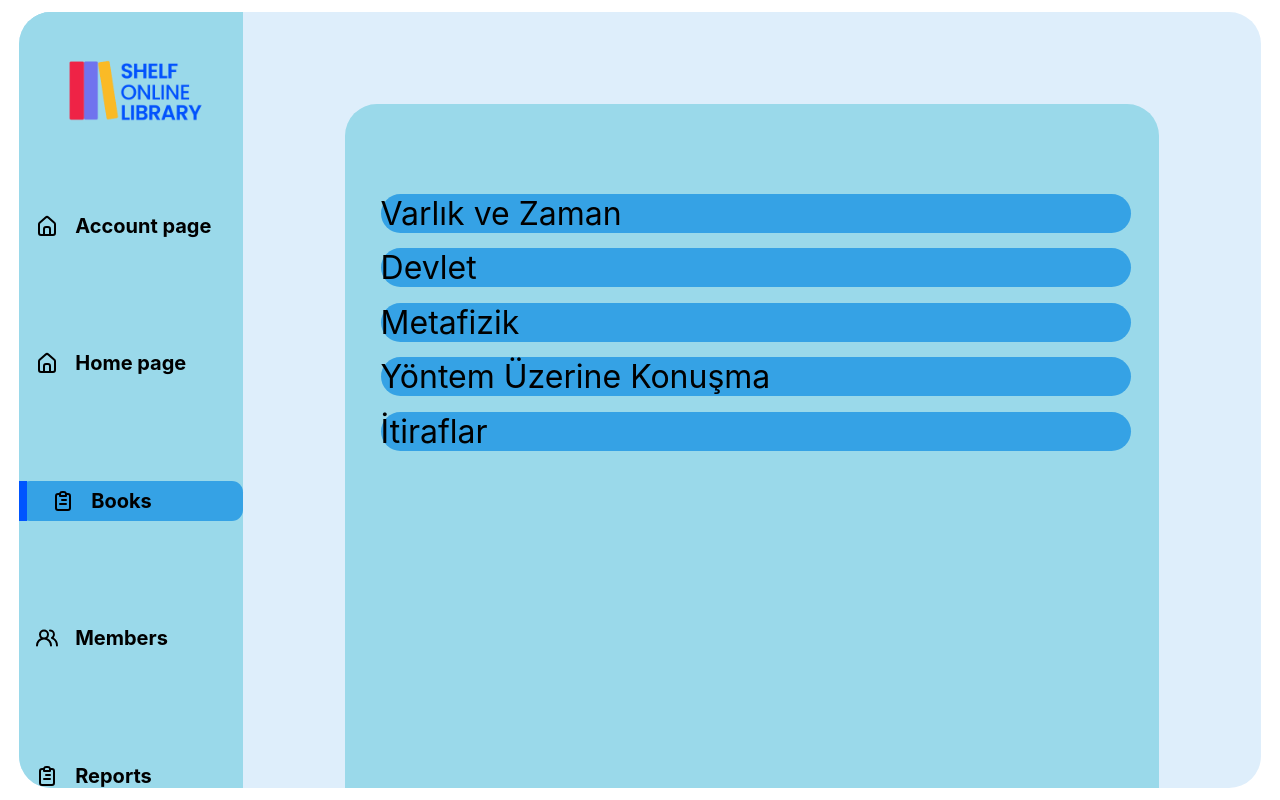
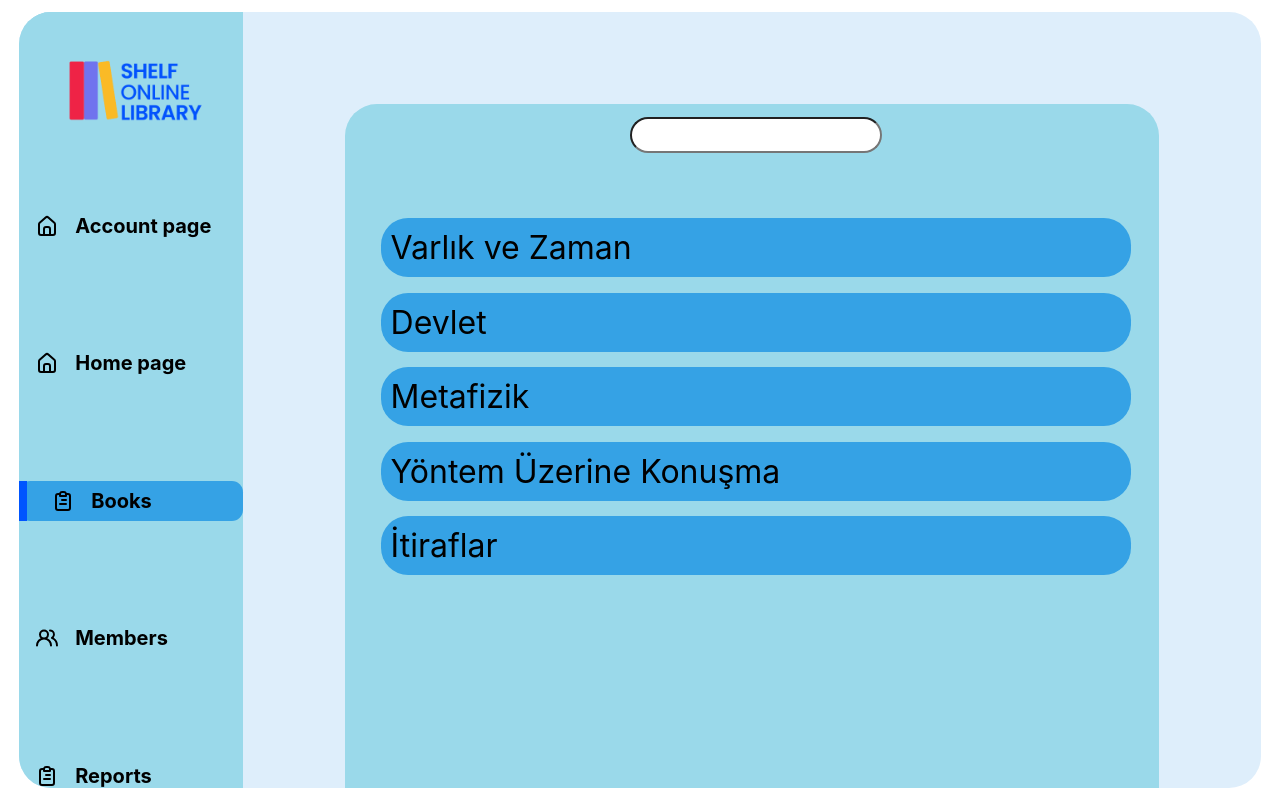
Before and after one commit to GTU-Ghostbusters/shelf_web_frontend, a React (Create React App) app: page / in a window 1280 px wide. Both pictures are taken after a click on the element "Books". Built offline with nearby package versions, Linux system fonts and the light colour scheme.

Commit message:
Implement members
Implemented pull members from database.

```diff
--- a/src/Components/Books/Books.css
+++ b/src/Components/Books/Books.css
@@ -7,6 +7,7 @@
     border-radius: 2rem;
     height: 80%;
     width: 80%;
+    text-align: center;
 }
 
 .BooksList{
@@ -23,4 +24,14 @@
     font-size: xx-large;
     border-radius: 1.7rem;
     margin: 2%;
+    padding: 10px;
 }
+
+.BookInput{
+    text-align: center;
+    margin-left: 35%;
+    margin-right: 30%;
+    height: 4%;
+    width: 30%;
+    border-radius: 1.7rem;
+}
--- a/src/Components/Books/Books.jsx
+++ b/src/Components/Books/Books.jsx
@@ -17,13 +17,17 @@ const Books = () => {
 
     return (
         <div className="Books">
-           <ul className="BooksList">
+            <input className="BookInput"></input>
+
+            <ul className="BooksList">
                 {books.map((book) => (
                     <li className="BooksListElement" key={book.id}>
                         {book.name}
                     </li>
                 ))}
-           </ul>
+            </ul>
+
+
         </div>
     )
 }
--- a/src/Components/Members/Members.css
+++ b/src/Components/Members/Members.css
@@ -23,4 +23,14 @@
     font-size: xx-large;
     border-radius: 1.7rem;
     margin: 2%;
+    padding: 10px;
 }
+
+.MemberInput{
+    text-align: center;
+    margin-left: 35%;
+    margin-right: 30%;
+    height: 4%;
+    width: 30%;
+    border-radius: 1.7rem;
+}
--- a/src/Components/Members/Members.jsx
+++ b/src/Components/Members/Members.jsx
@@ -15,6 +15,8 @@ const Members = () => {
 
     return (
         <div className="Members">
+            <input className="MemberInput"/>
+
            <ul className="MembersList">
                 {users.map((user) => (
                     <li className="MembersListElement" key={user.id}>
```
